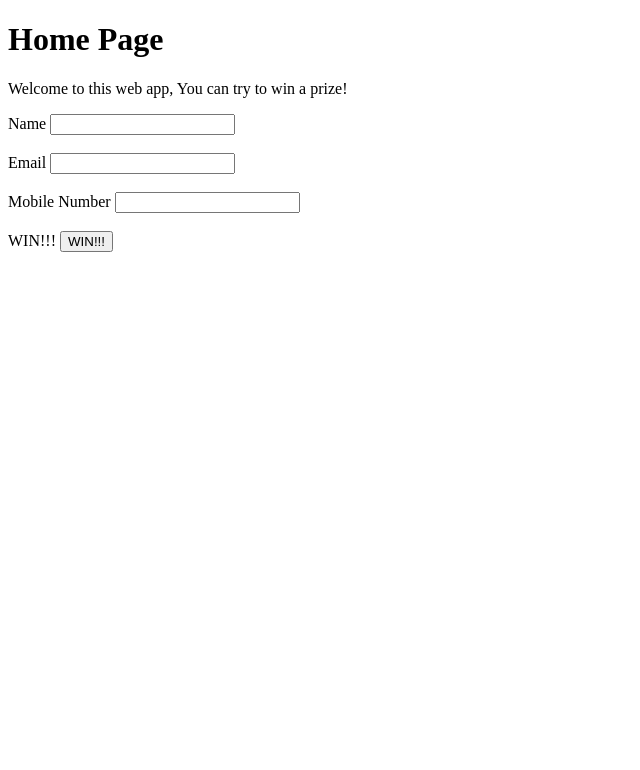
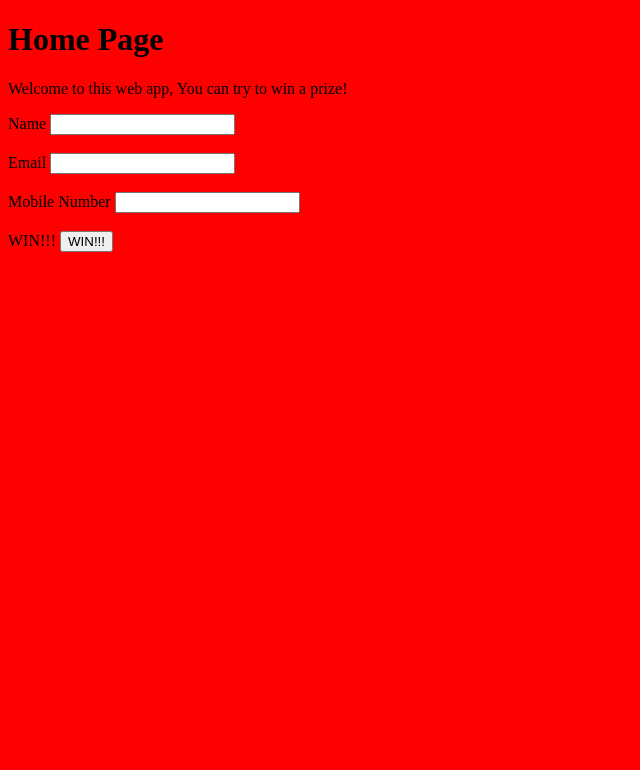
Before and after one commit to HiddenRealm/Group_Project_SJ, a Flask app: page / in a window 1280 px wide. Shown: the top 770 px of the page, without its empty margins (0-640 px from the left). Run offline with Flask 2, Linux system fonts and the light colour scheme.

Commit message:
Update home.html

```diff
--- a/application/templates/home.html
+++ b/application/templates/home.html
@@ -6,6 +6,13 @@
 		<style>
 			span {
 				color: red;
+			}
+
+			body {
+				background-color: red;
+				height: 750px;
+				background-repeat: no-repeat;
+				background-size: contain;
 			}
 		</style>
 	</head>
```
